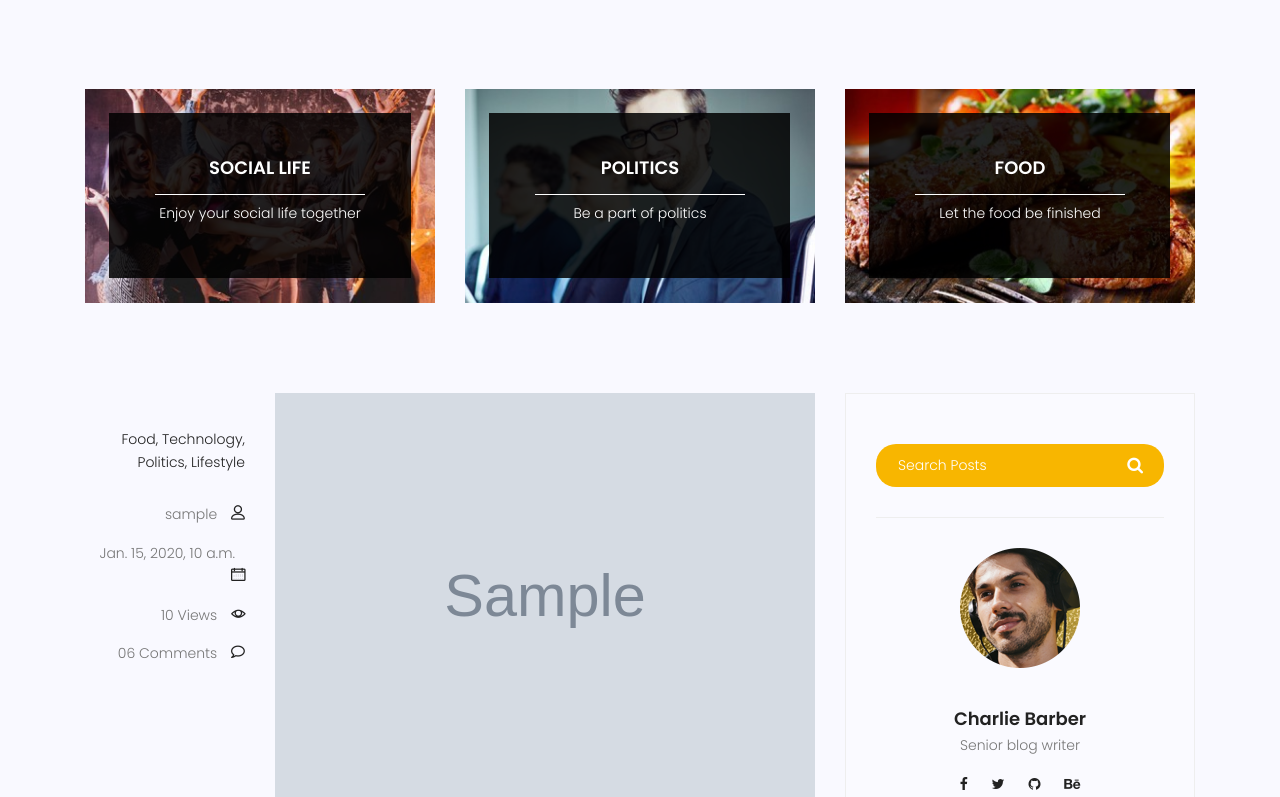
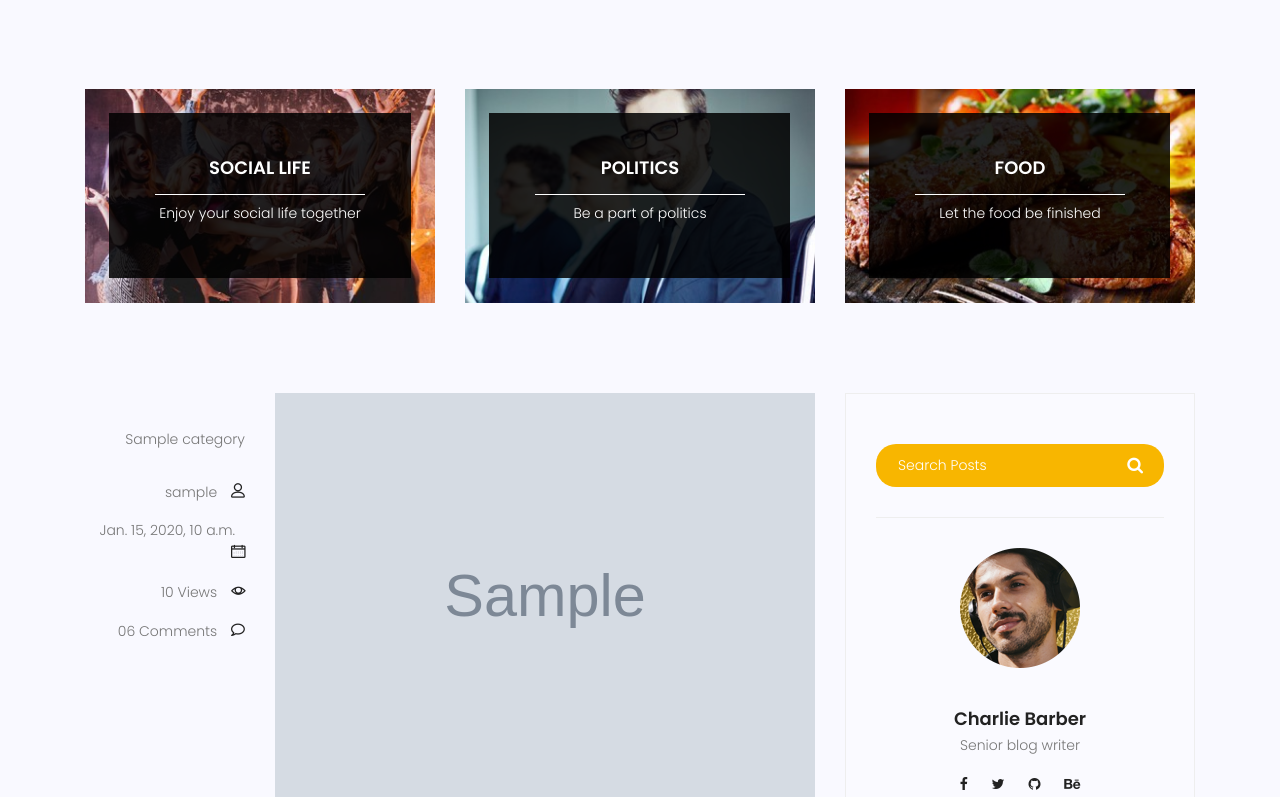
Before and after one commit to pfigithub/Example_Function_Base_Template_Rendering, a Django app: page /blog/ in a window 1280 px wide. Shown: the part 689-1486 px from the top of the page. Run offline with Django 3.2, Linux system fonts and the light colour scheme; tables that the repository leaves empty hold one stand-in row (values such as "Sample post"); grey boxes marked "Sample" are stand-in pictures; some libraries are stand-ins or nearby versions.

Commit message:
Update blog-home.html
setting category

```diff
--- a/templates/blog/blog-home.html
+++ b/templates/blog/blog-home.html
@@ -129,10 +129,10 @@
 					<div class="single-post row">
 						<div class="col-lg-3  col-md-3 meta-details">
 							<ul class="tags">
-								<li><a href="#">Food,</a></li>
-								<li><a href="#">Technology,</a></li>
-								<li><a href="#">Politics,</a></li>
-								<li><a href="#">Lifestyle</a></li>
+								{{post.category.all|join:", "}}
+								<!-- {% for cat in post.category.all %}
+								<li><a href="#">{{cat.name}}</a></li>
+								{% endfor %} -->
 							</ul>
 							<div class="user-details row">
 								<p class="user-name col-lg-12 col-md-12 col-6"><a href="#">{{post.author}}</a> <span
```
